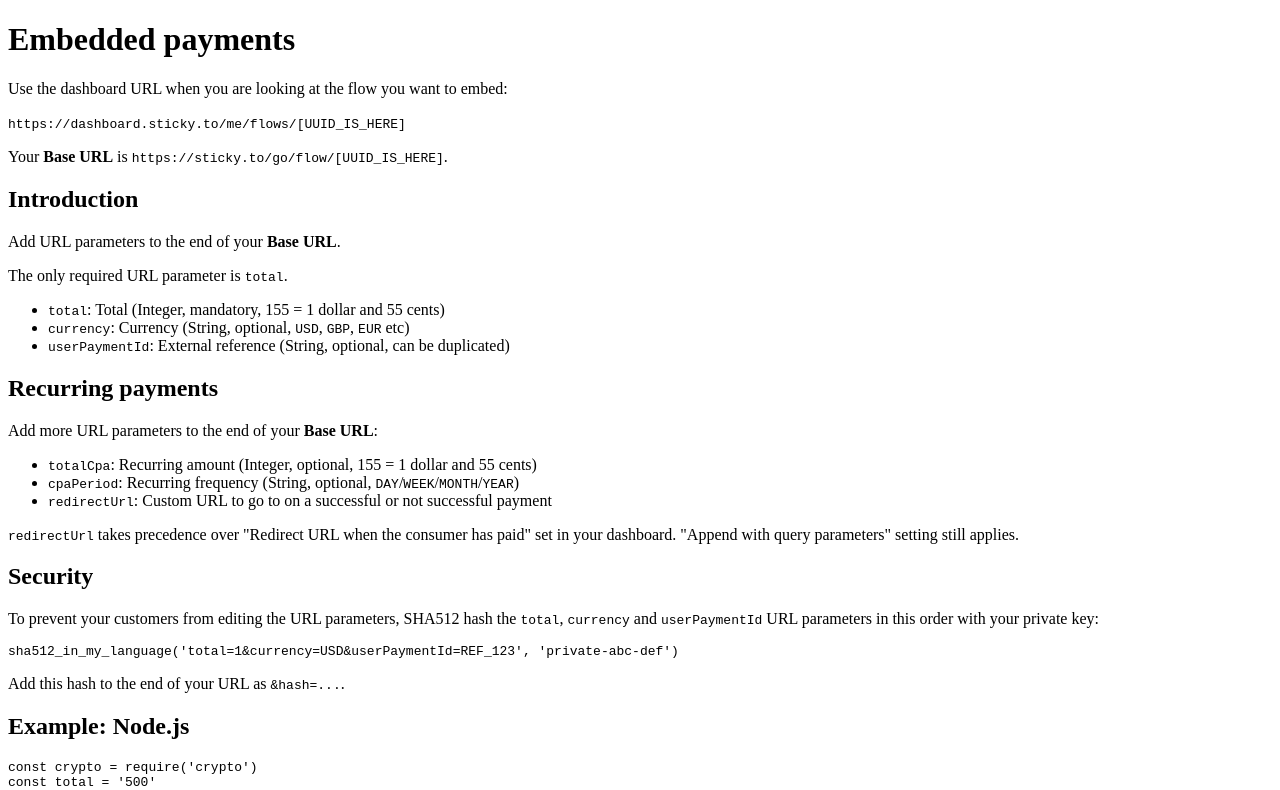
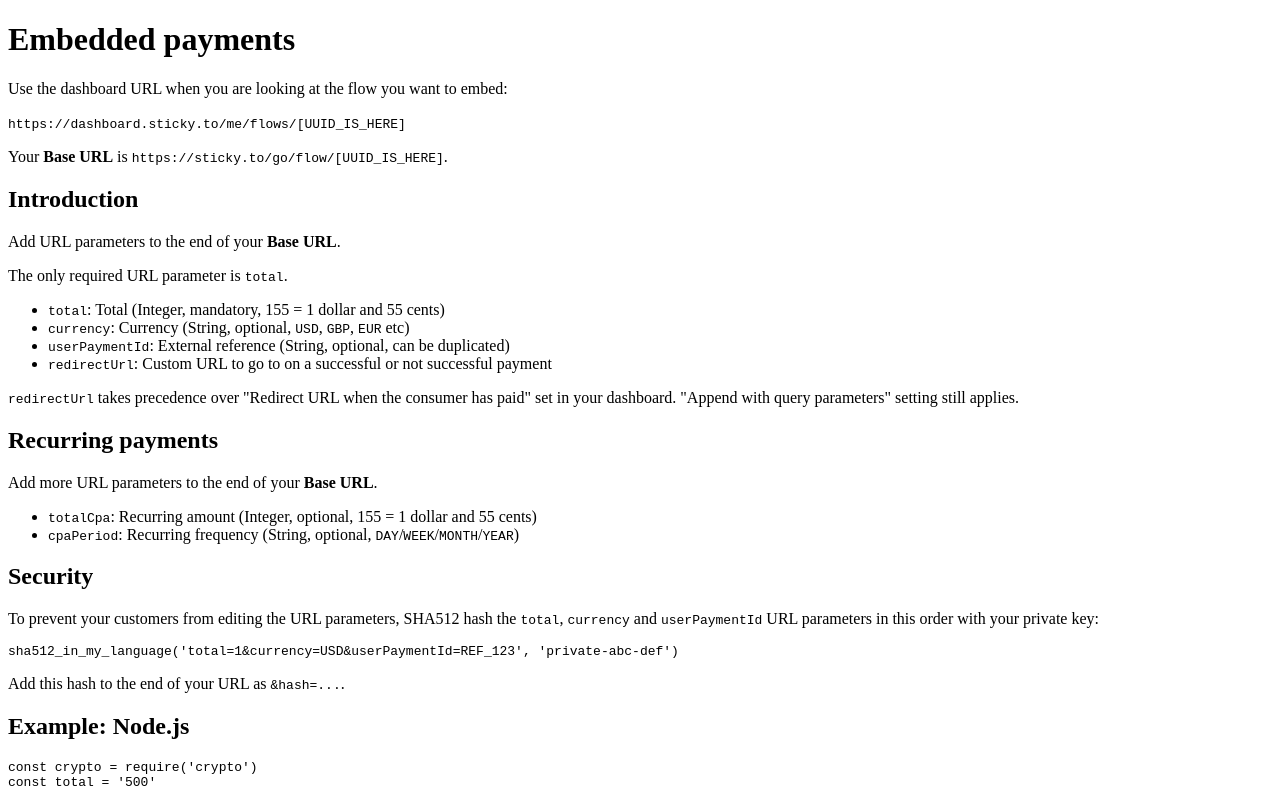
Before and after one commit to Stickyto/sticky-docs, a Next.js app in the folder src/: page /embedded-payments in a window 1280 px wide. Shown: the top 790 px of the page. Built offline with nearby package versions, Linux system fonts and the light colour scheme.

Commit message:
Move `redirectUrl` docs to the right section of the page.

```diff
--- a/src/pages/embedded-payments.mdx
+++ b/src/pages/embedded-payments.mdx
@@ -15,16 +15,16 @@
  - `total`: Total (Integer, mandatory, 155 = 1 dollar and 55 cents)
  - `currency`: Currency (String, optional, `USD`, `GBP`, `EUR` etc)
  - `userPaymentId`: External reference (String, optional, can be duplicated)
+ - `redirectUrl`: Custom URL to go to on a successful or not successful payment
+
+ `redirectUrl` takes precedence over "Redirect URL when the consumer has paid" set in your dashboard. "Append with query parameters" setting still applies.
 
 ## Recurring payments
 
-Add more URL parameters to the end of your **Base URL**:
+Add more URL parameters to the end of your **Base URL**.
 
  - `totalCpa`: Recurring amount (Integer, optional, 155 = 1 dollar and 55 cents)
  - `cpaPeriod`: Recurring frequency (String, optional, `DAY`/`WEEK`/`MONTH`/`YEAR`)
- - `redirectUrl`: Custom URL to go to on a successful or not successful payment
-
-`redirectUrl` takes precedence over "Redirect URL when the consumer has paid" set in your dashboard. "Append with query parameters" setting still applies.
 
 ## Security
 
```
